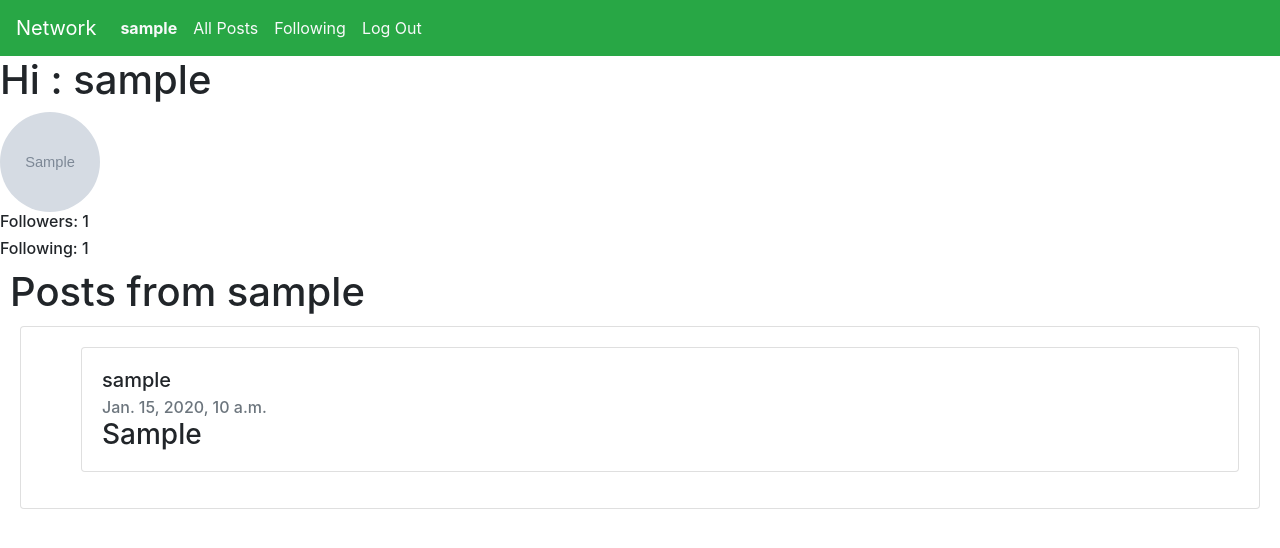
After one commit to rakinplaban/Network_Project, a Django app: page /profile/1 in a window 1280 px wide. The commit adds this page. Shown: the top 548 px of the page. Run offline with Django 3.2, Linux system fonts and the light colour scheme; tables that the repository leaves empty hold one stand-in row (values such as "Sample post"); grey boxes marked "Sample" are stand-in pictures; some libraries are stand-ins or nearby versions.

Commit message:
displaying profile picture

```diff
--- a/network/admin.py
+++ b/network/admin.py
@@ -1,5 +1,5 @@
 from django.contrib import admin
-from .models import User, NewPost
+from .models import User, NewPost, Profile
 # Register your models here.
 
 class User_display(admin.ModelAdmin):
@@ -8,5 +8,9 @@ class User_display(admin.ModelAdmin):
 class Post_display(admin.ModelAdmin):
     list_display = ("id","post","user","timestamp")
 
+class Profile_display(admin.ModelAdmin):
+    list_display = ("id" , "user" , "picture" , "following", "follower")
+
 admin.site.register(User,User_display)
 admin.site.register(NewPost,Post_display)
+admin.site.register(Profile,Profile_display)
--- a/network/models.py
+++ b/network/models.py
@@ -1,5 +1,7 @@
 from django.contrib.auth.models import AbstractUser
 from django.db import models
+
+# def images(request):
 
 
 class User(AbstractUser):
@@ -12,3 +14,10 @@ class NewPost(models.Model):
 
     def __str__(self):
         return f"{self.post}"
+
+class Profile(models.Model):
+    user = models.OneToOneField(User, on_delete = models.CASCADE)
+    picture = models.ImageField(null=True,blank=True,upload_to="images/")
+    follower = models.IntegerField(default=0)
+    following = models.IntegerField(default = 0)
+    # post = models.ForeignKey(NewPost,null = True ,on_delete=models.CASCADE)
--- a/network/templates/network/layout.html
+++ b/network/templates/network/layout.html
@@ -18,7 +18,7 @@
               <ul class="navbar-nav mr-auto">
                 {% if user.is_authenticated %}
                     <li class="nav-item">
-                        <a class="nav-link text-light" href="#"><strong>{{ user.username }}</strong></a>
+                        <a class="nav-link text-light" href="{% url 'profile' user.id %}"><strong>{{ user.username }}</strong></a>
                     </li>
                 {% endif %}
                 <li class="nav-item">
--- /dev/null
+++ b/network/templates/network/profile.html
@@ -0,0 +1,34 @@
+{% extends 'network/layout.html' %}
+{% block title %} {{user}}'s profile {% endblock %}
+
+{% block body %}
+
+    {% if user.is_authenticated %}
+        <h1>Hi : {{ user }}</h1>
+    {% endif %}
+    <img src="{{ user.profile.picture.url }}" alt="image not found." style="border-radius: 50%;" height="100px" width="100px">
+    <h6>Followers: {{user.profile.follower}}</h6>
+    <h6>Following: {{user.profile.following}}</h6>
+    <div style="margin: 10px 10px 10px 10px;">
+        <h1>Posts from {{ user }}</h1>
+        <div id="posts" class="card">
+            <div class="card-body">
+                {% for posts in posts %}
+                    <ul>
+                         <li class="card">
+                            <div class="card-body">
+                                <h5 class="card-title">{{ posts.user }}</h5>
+                                <h6 class="card-subtitle text-muted">{{ posts.timestamp }}</h6>
+                                <h3 class="card-text">{{ posts.post }}</h3>
+                            </div>
+                        </li>
+                    </ul>
+                {% empty %}
+                    <h6>You didn't make any post 🙄</h6>
+                {% endfor %}
+            </div>
+
+        </div>
+    </div>
+
+{% endblock %}
--- a/network/urls.py
+++ b/network/urls.py
@@ -1,6 +1,7 @@
 
 from django.urls import path
-
+from django.conf import settings
+from django.conf.urls.static import static
 from . import views
 
 urlpatterns = [
@@ -8,5 +9,5 @@ urlpatterns = [
     path("login", views.login_view, name="login"),
     path("logout", views.logout_view, name="logout"),
     path("register", views.register, name="register"),
-
-]
+    path("profile/<int:id>",views.profilepage,name="profile")
+]+ static(settings.MEDIA_URL, document_root= settings.MEDIA_ROOT)
--- a/network/views.py
+++ b/network/views.py
@@ -1,11 +1,13 @@
 from django.contrib.auth import authenticate, login, logout
 from django.db import IntegrityError
-from django.http import HttpResponse, HttpResponseRedirect
+from django.conf import settings
+from django.http import HttpResponse, HttpResponseRedirect, JsonResponse
 from django.shortcuts import render
 from django.urls import reverse
 from datetime import datetime
 from .forms import NewPostForm
-from .models import User,NewPost
+from .models import User,NewPost,Profile
+import json
 
 
 def index(request):
@@ -24,9 +26,10 @@ def index(request):
             return render(request,"network/index.html",{
                 "post" : post,
                 "user" : user,
-                "posts" : posts,
+                # "posts" : posts,
                 "timestamp" : timestamp
             })
+            # JsonResponse(posts, safe=False)
 
         else:
             post = NewPostForm()
@@ -91,5 +94,14 @@ def register(request):
     else:
         return render(request, "network/register.html")
 
+
 def profilepage(request,id):
-    profile = User.objects
+    user = User.objects.get(pk=id)
+    profile = Profile.objects.filter(user = user)
+    posts = NewPost.objects.filter(user = user).order_by("-timestamp")
+    return render(request, "network/profile.html",{
+        "user" : user,
+        "profile" : profile,
+        "media_url" : settings.MEDIA_URL,
+        "posts" : posts
+    })
--- a/project4/settings.py
+++ b/project4/settings.py
@@ -124,3 +124,5 @@ USE_TZ = True
 # https://docs.djangoproject.com/en/3.0/howto/static-files/
 
 STATIC_URL = '/static/'
+MEDIA_URL =  '/images/'
+MEDIA_ROOT = os.path.join(BASE_DIR,'network')
```
Also changed, not shown: network/images/Rena.jpg (added), network/images/Sakura.png (added), network/images/kaizaki.jpg (added), network/images/toya.png (added), network/images/yuta.jpg (added), network/migrations/0004_profile.py (added), network/migrations/0005_auto_20211123_1917.py (added), network/migrations/0006_auto_20211123_2115.py (added), network/migrations/0007_auto_20211126_2247.py (added), network/migrations/0008_remove_profile_picture.py (added), network/migrations/0009_remove_profile_post.py (added), network/migrations/0010_profile_picture.py (added), network/migrations/0011_auto_20211128_2202.py (added).
